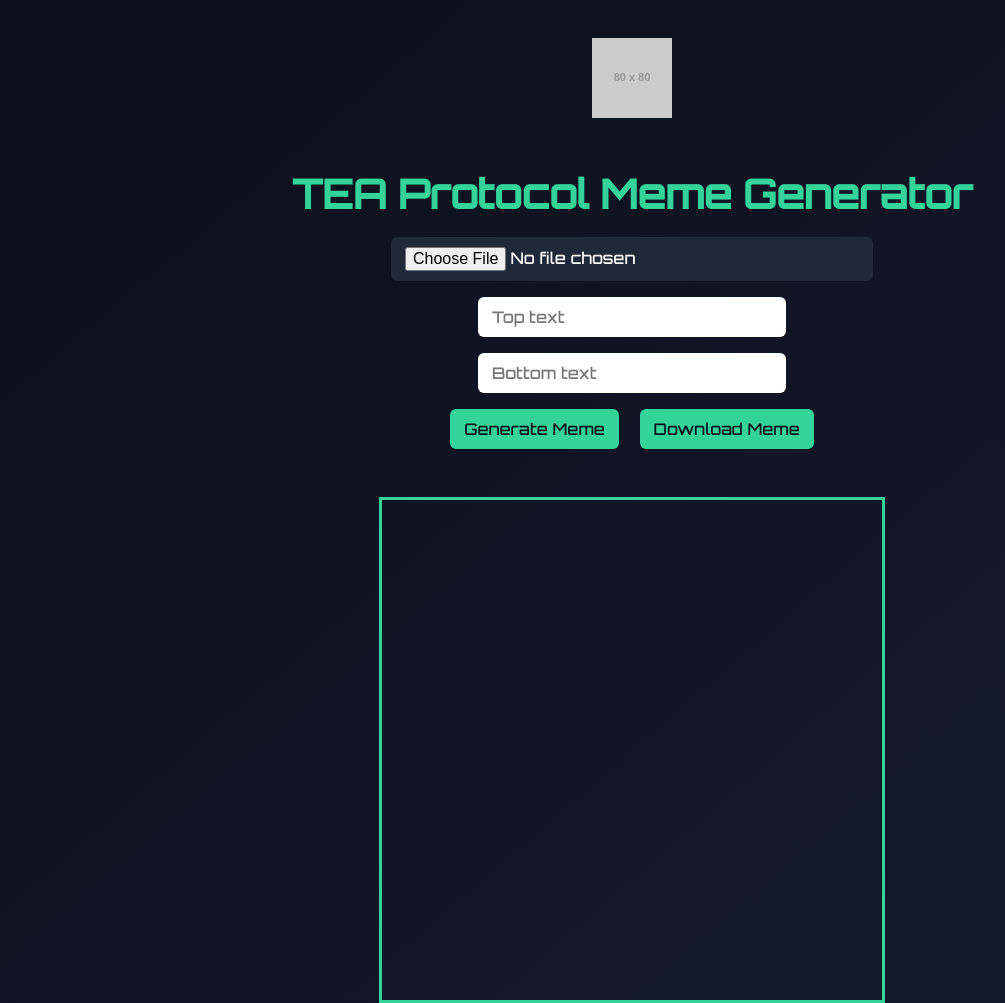
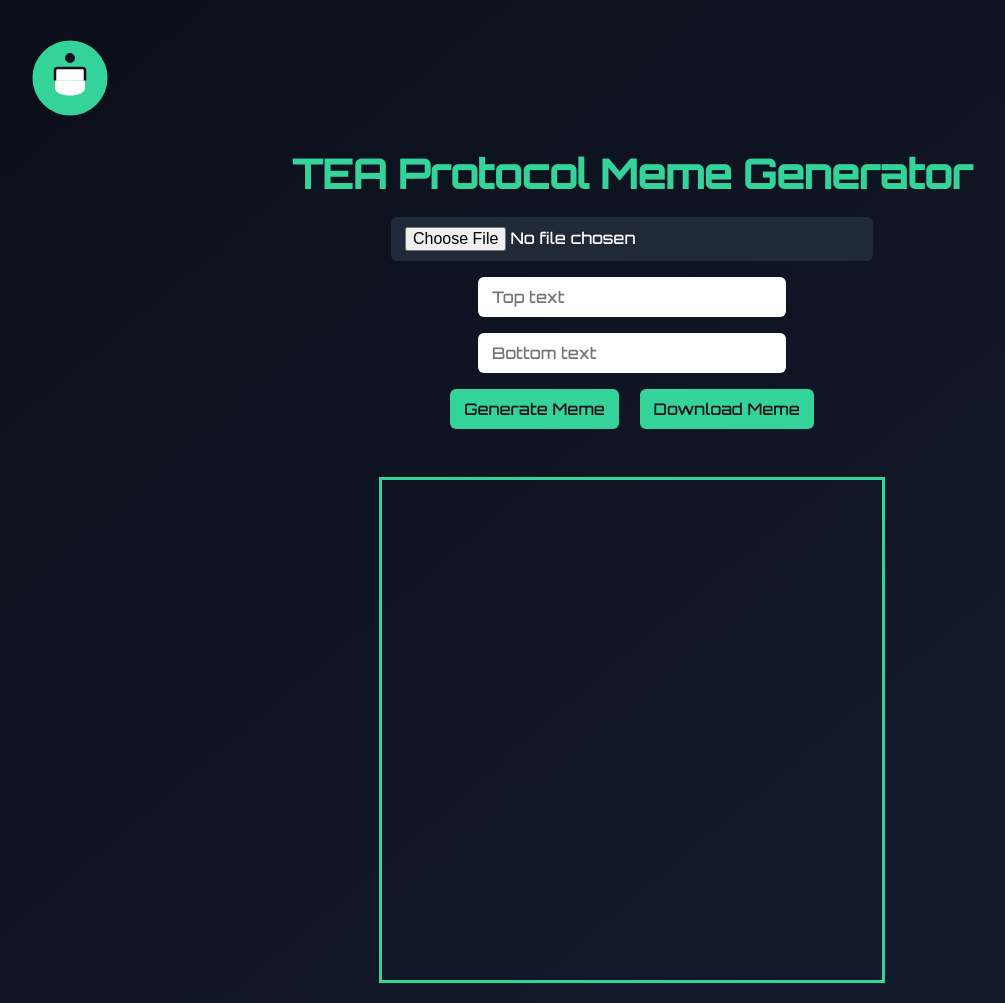
Before and after one commit to Skipperlazer/tea, a plain HTML site: page index.html in a window 1280 px wide. Shown: the top 1003 px of the page, without its empty margins (8-1013 px from the left). Drawn offline with Linux system fonts and the light colour scheme; placeholder pictures from the web are drawn by us.

Commit message:
Update index.html

```diff
--- a/index.html
+++ b/index.html
@@ -75,7 +75,14 @@
   </style>
 </head>
 <body>
-  <img id="logo" src="https://via.placeholder.com/80x80?text=TEA" alt="TEA Logo">
+  <div id="logo">
+  <svg width="80" height="80" viewBox="0 0 64 64" fill="none" xmlns="http://www.w3.org/2000/svg">
+    <circle cx="32" cy="32" r="31" fill="#34d399" stroke="#0b0f1a" stroke-width="2"/>
+    <path d="M20 40c0 4 6 6 12 6s12-2 12-6v-6H20v6z" fill="#fff"/>
+    <path d="M44 34V26a2 2 0 00-2-2H22a2 2 0 00-2 2v8" fill="#fff" stroke="#0b0f1a" stroke-width="2"/>
+    <path d="M32 20c-2 0-4-2-4-4s2-4 4-4 4 2 4 4-2 4-4 4z" fill="#0b0f1a"/>
+  </svg>
+</div>
   <h1>TEA Protocol Meme Generator</h1>
 
   <div class="controls">
```
